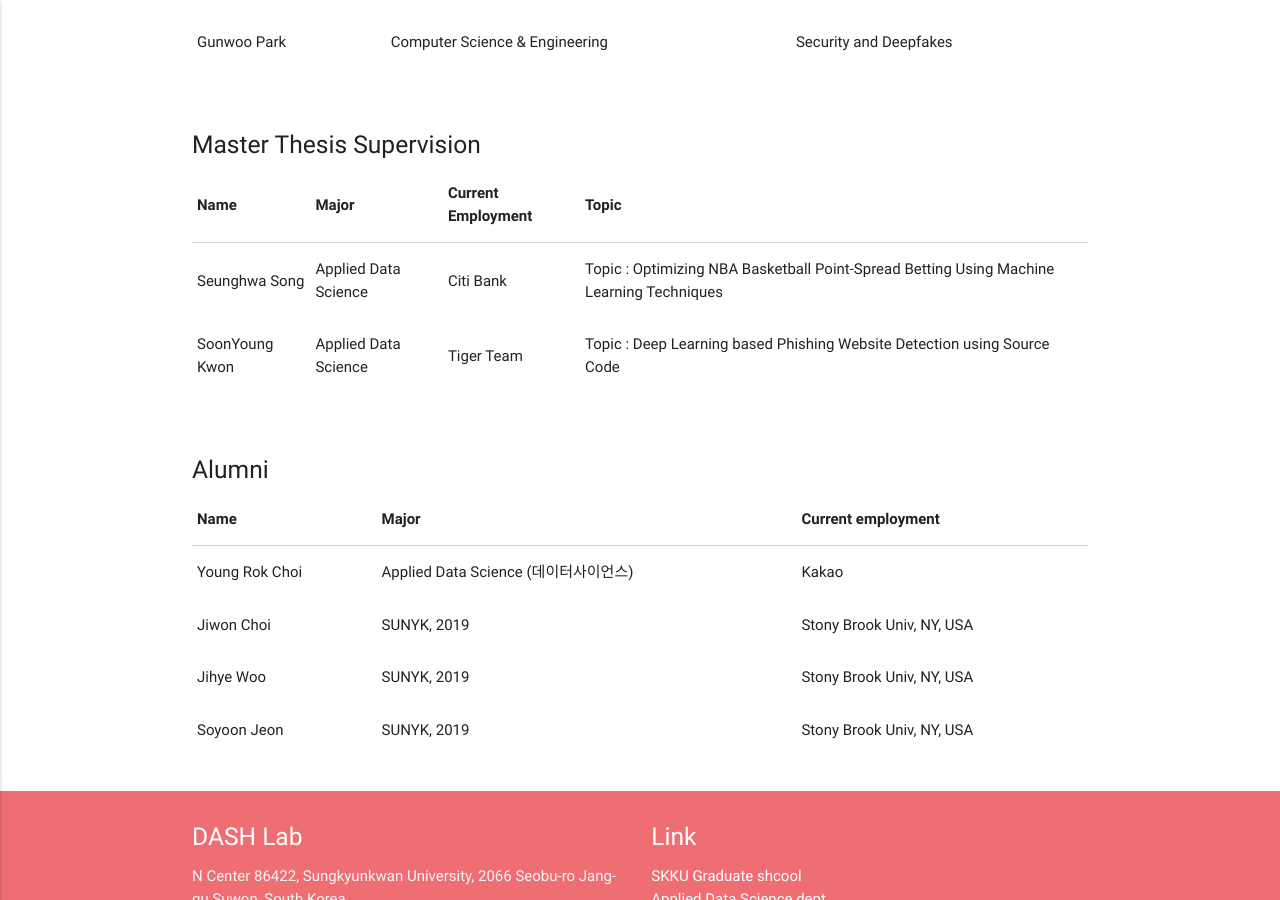
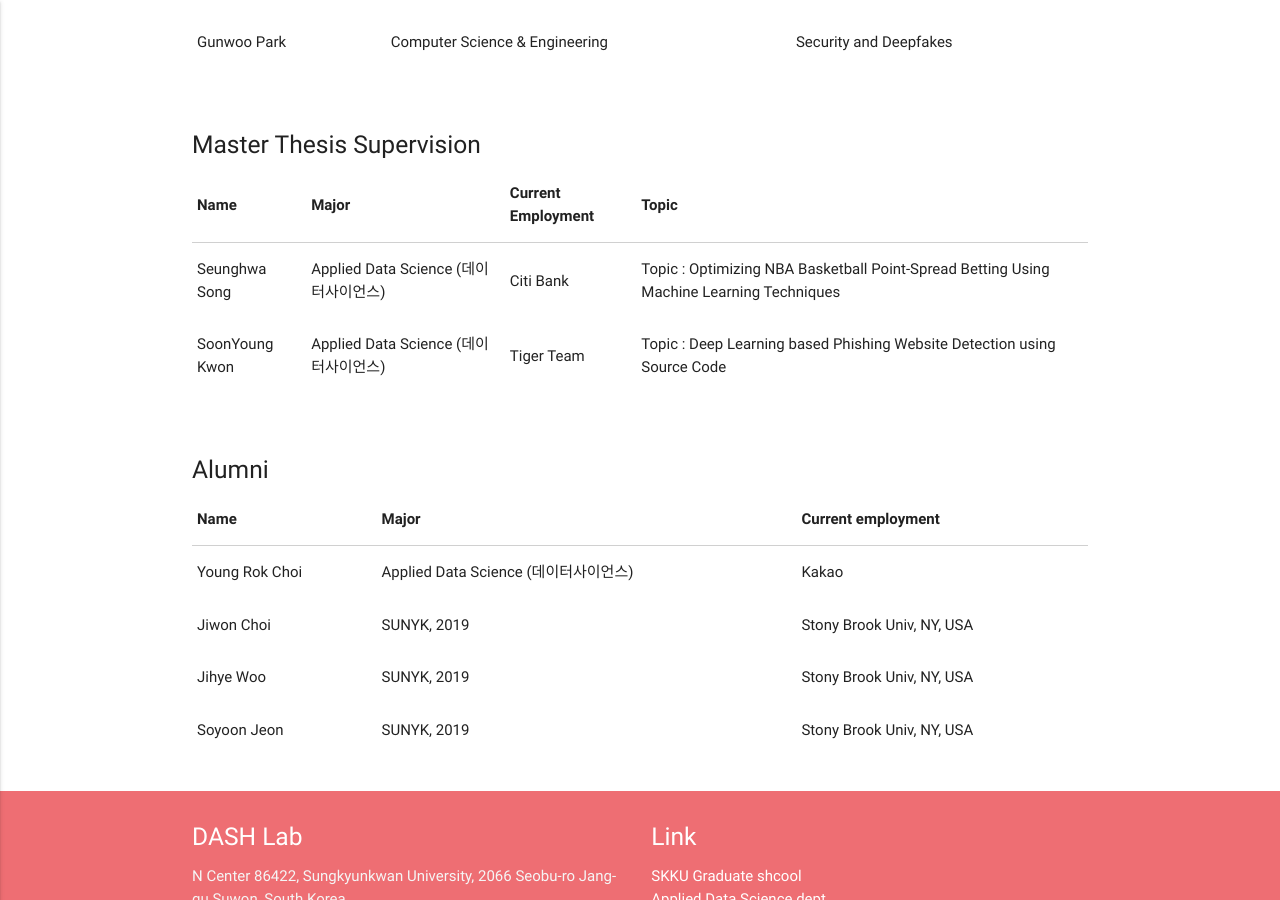
Before and after one commit to Yurim990507/DASH-Lab.github.io, a Jekyll site: the page built from example3.md, in a window 1280 px wide and 900 px high, scrolled down 1571 px. Built offline with Jekyll 4.4.1, drawn with Linux system fonts in a browser that asks for light colours.

Commit message:
Update example3.md

```diff
--- a/example3.md
+++ b/example3.md
@@ -171,13 +171,13 @@ permalink: /Members/
               <tbody>
                 <tr>
                   <td>Seunghwa Song</td>
-                  <td>Applied Data Science</td>
+                  <td>Applied Data Science (데이터사이언스)</td>
                   <td>Citi Bank</td>
                   <td>Topic : Optimizing NBA Basketball Point-Spread Betting Using Machine Learning Techniques</td>
                 </tr>
                 <tr>
                   <td>SoonYoung Kwon</td>
-                  <td>Applied Data Science</td>
+                  <td>Applied Data Science (데이터사이언스)</td>
                   <td>Tiger Team</td>
                   <td>Topic : Deep Learning based Phishing Website Detection using Source Code</td>
                 </tr>
```
